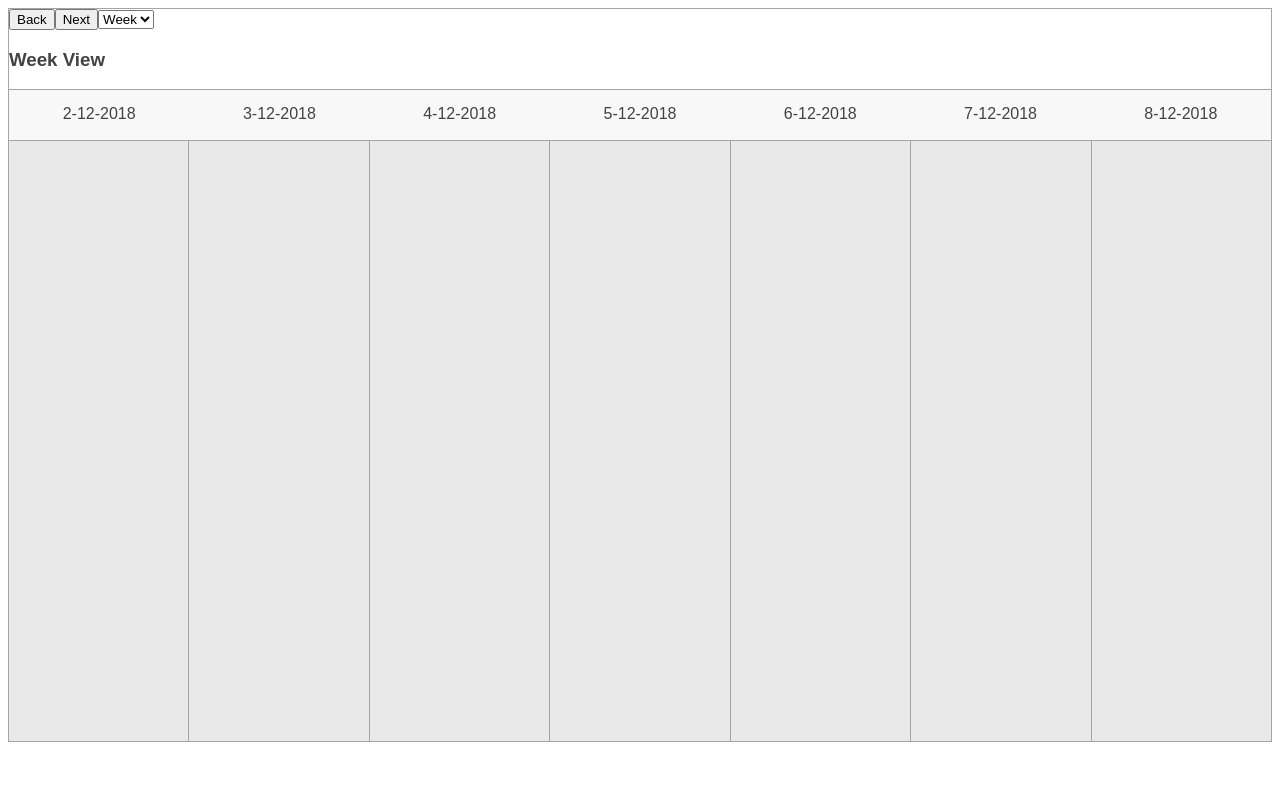
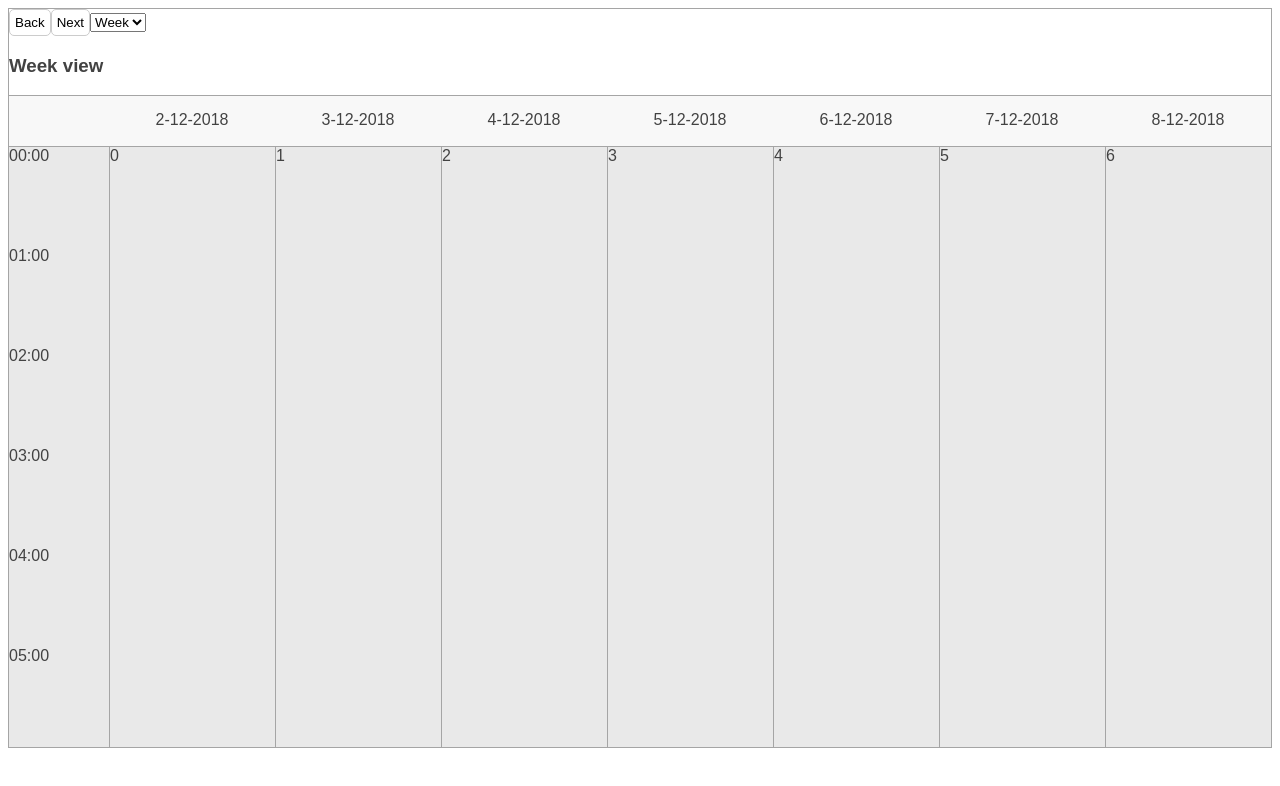
Before and after one commit to stayko/react-timetable-ts, a React app: page / in a window 1280 px wide. Shown: the top 786 px of the page. Built offline with nearby package versions, Linux system fonts and the light colour scheme.

Commit message:
Refactor code

```diff
--- a/src/components/DayView.tsx
+++ /dev/null
@@ -1,14 +0,0 @@
-import * as React from 'react';
-
-interface Props {
-  date: Date;
-}
-
-interface State {}
-
-export default class DayView extends React.Component<Props, State> {
-  state = {};
-  render() {
-    return <div>DayView</div>;
-  }
-}
--- a/src/components/ListView.tsx
+++ /dev/null
@@ -1,14 +0,0 @@
-import * as React from 'react';
-
-interface Props {
-  date: Date;
-}
-
-interface State {}
-
-export default class ListView extends React.Component<Props, State> {
-  state = {};
-  render() {
-    return <div>ListView</div>;
-  }
-}
--- a/src/components/Timetable.tsx
+++ b/src/components/Timetable.tsx
@@ -1,7 +1,4 @@
 import * as React from 'react';
-import WeekView from './WeekView';
-import DayView from './DayView';
-import ListView from './ListView';
 import Controls from './Controls';
 
 enum View {
@@ -9,6 +6,8 @@ enum View {
   Day,
   List,
 }
+
+const WEEK_LENGTH = 6;
 
 interface Props {
   startDate?: Date;
@@ -44,16 +43,79 @@ export default class Timetable extends React.Component<Props, State> {
     this.setState({ view: parseInt(value) }, () => console.log('changed date'));
   };
 
+  renderTime = () => {
+    const hours: JSX.Element[] = [];
+    for (let hour = 0; hour < 24; hour += 1) {
+      hours.push(<div className="react-timetable-ts__time-column-item">{`${hour < 10 ? 0 : ''}${hour}:00`}</div>);
+    }
+    return hours;
+  };
+
+  getDates = () => {
+    const dates = [];
+    let { currentDate } = this.state;
+    const endDate = new Date(currentDate.valueOf());
+    endDate.setDate(endDate.getDate() + WEEK_LENGTH);
+    const addDays = (d: Date, days: number) => {
+      const date = new Date(d.valueOf());
+      date.setDate(date.getDate() + days);
+      return date;
+    };
+
+    while (currentDate <= endDate) {
+      dates.push(currentDate);
+      currentDate = addDays(currentDate, 1);
+    }
+    return dates;
+  };
+
+  renderHeader = () => {
+    const dates = this.getDates();
+    const result: Array<JSX.Element> = [];
+    let id = 0;
+    let formattedDate;
+    dates.forEach(d => {
+      formattedDate = new Date(d.valueOf());
+      result.push(
+        <div
+          className="react-timetable-ts__header-item"
+          key={(id += 1)}
+        >{`${formattedDate.getDate()}-${formattedDate.getMonth() + 1}-${formattedDate.getFullYear()}`}</div>
+      );
+    });
+
+    return result;
+  };
+
+  renderColumns = () => {
+    const dates = this.getDates();
+    const result: Array<JSX.Element> = [];
+    let id = 0;
+    dates.forEach(d => {
+      result.push(
+        <div className="react-timetable-ts__day-column-item" key={(id += 1)}>
+          {id}
+        </div>
+      );
+    });
+    return result;
+  };
+
   render() {
-    const { view, currentDate } = this.state;
     return (
       <div className="react-timetable-ts">
         <Controls backHandler={this.backHandler} nextHandler={this.nextHandler} viewHandler={this.viewHandler} />
-        <div>
-          {view === View.Week && <WeekView date={currentDate} />}
-          {view === View.Day && <DayView date={currentDate} />}
-          {view === View.List && <ListView date={currentDate} />}
-        </div>
+        <h3>{View[this.state.view]} view</h3>
+        <section className="react-timetable-ts__table">
+          <div className="react-timetable-ts__header">
+            <div className="react-timetable-ts__header-item--empty" />
+            {this.renderHeader()}
+          </div>
+          <div className="react-timetable-ts__columns_holder">
+            <div className="react-timetable-ts__time-column">{this.renderTime()}</div>
+            <div className="react-timetable-ts__day-column">{this.renderColumns()}</div>
+          </div>
+        </section>
       </div>
     );
   }
--- a/src/components/WeekView.tsx
+++ b/src/components/WeekView.tsx
@@ -60,7 +60,6 @@ export default class WeekView extends React.Component<Props, State> {
   render() {
     return (
       <React.Fragment>
-        <h3>Week View</h3>
         <div className="react-timetable-ts__header">{this.renderHeader()}</div>
         <div className="react-timetable-ts__column">{this.renderColumns()}</div>
       </React.Fragment>
--- a/src/stylesheets/react-timetable.scss
+++ b/src/stylesheets/react-timetable.scss
@@ -19,14 +19,34 @@ body {
             flex: 1;
             padding-top: 15px;
             height: 35px;
+            &--empty {
+                flex: 0 0 100px;
             }
         }
-    &__column {
+    }
+
+    &__columns_holder {
+        position: relative;
         display: flex;
+        height: 600px;
         align-items: stretch;
-        height: 600px;
+        overflow-x: scroll;
+        .react-timetable-ts__time-column {
+            flex: 0 0 100px;
+            background-color:$react-timetable__column-color;
+            border-right: 1px solid $react-timetable__border-color;
+            height: 2400px;
             &-item {
+                position: relative;
+                height: 100px;
+            }
+        }
+        .react-timetable-ts__day-column {
             background-color:$react-timetable__column-color;
+            flex: 1;
+            display: flex;
+            height: 2400px;
+            &-item {
                 flex: 1;
                 border-right: 1px solid $react-timetable__border-color;
                 &:last-child {
@@ -35,3 +55,12 @@ body {
             }
         }
     }
+
+    button {
+        background: 0;
+        border: 1px solid #ccc;
+        border-radius: 5px;
+        padding:5px;
+        outline: 0;
+    }
+}
```
Also changed, not shown: 1 other file (tests, documents, lock files or other folders). Lines whose indentation alone changed are shown as unchanged.
